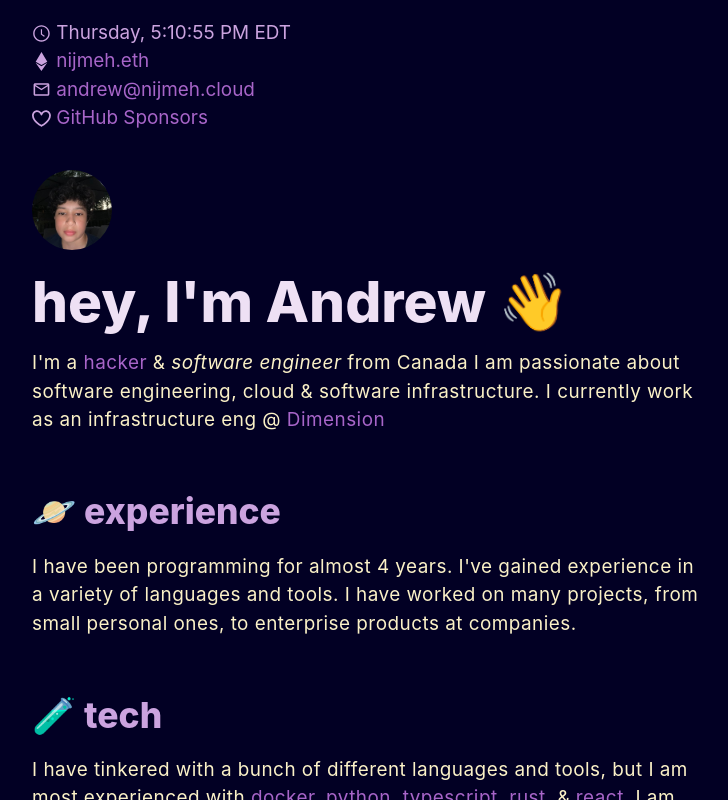
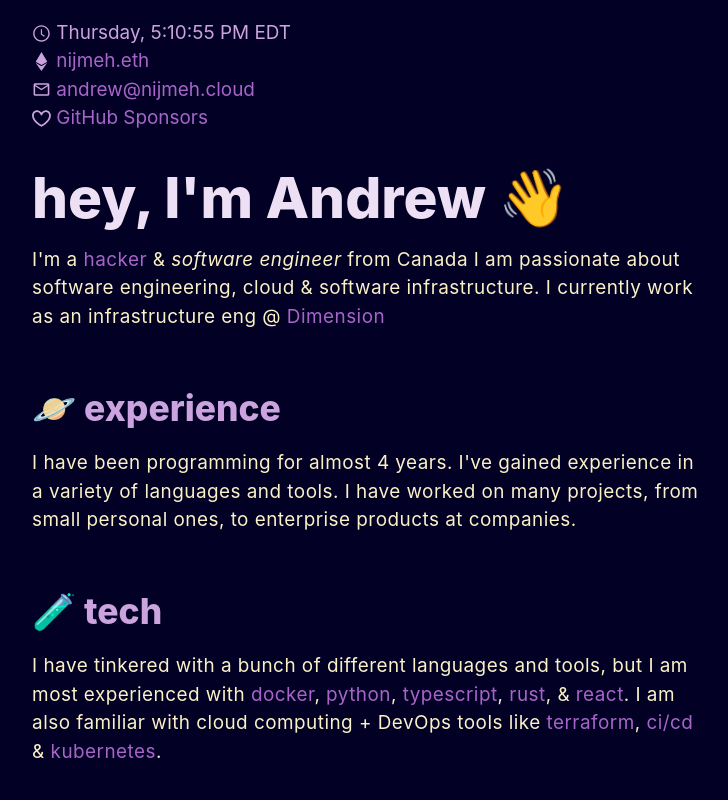
Before and after one commit to andrewn6/world, an Astro site: page / in a window 1280 px wide. Shown: the whole page, without its empty margins (269-997 px from the left). Built offline with nearby package versions, Linux system fonts and the light colour scheme; Astro itself is replaced by a stand-in of ours; a script that the page names is missing.

Commit message:
image kinda gets in way of stuff

```diff
--- a/src/pages/index.astro
+++ b/src/pages/index.astro
@@ -18,7 +18,6 @@ import { AiOutlineHeart } from "react-icons/ai/index.js"
         <h3 class="text-white-700 flex dark:text-gray-30 float-right items-center w-full leading-6 tracking wide animate-hidden"> <SiEthereum/> <a href="https://app.ens.domains/name/nijmeh.eth/details"> nijmeh.eth</a></h3>
         <h3 class="text-white-700 flex dark:text-gray-30 float-right items-center w-full leading-6 tracking wide animate-hidden"> <MdOutlineMailOutline/> <a href="mailto:andrew@nijmeh.cloud"> andrew@nijmeh.cloud</a></h3>
         <h3 class="text-white-700 flex dark:text-gray-30 float-right items-center w-full leading-6 tracking wide animate-hidden mb-8"> <SiGithubsponsors/> <a href="https://github.com/sponsors/anddddrew"> GitHub Sponsors</a></h3>
-    <img src="/headshot.jpg" alt="Headshot" width="80" height="90" class="animate-hidden">
 		<h1 class="mt-5 font-extrabold text-left text-4xl md:text-5xl mb-4 animate-hidden">hey, I'm Andrew <span class="blog-title-emoji">👋</span></h1>
 		<p class="text-white-800 dark:text-gray-300 leading-6 tracking-wide mb-12 animate-hidden">I'm a <a href="https://en.wikipedia.org/wiki/Hacker_culture#Definition">hacker</a> & <i>software engineer</i> from Canada I am passionate about software engineering,
             cloud & software infrastructure. I currently work as an infrastructure eng @ <a href="https://dimension.dev">Dimension</a> </p>
```
